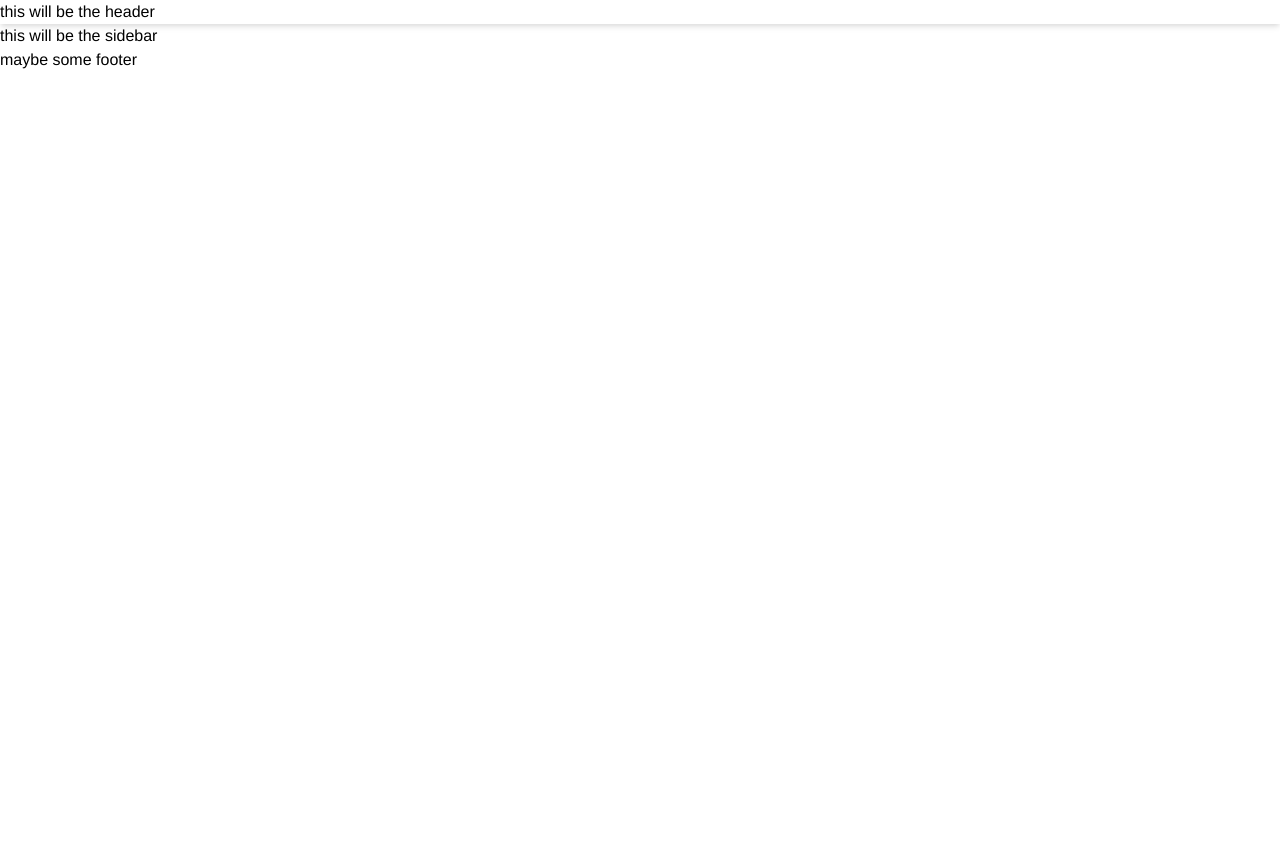
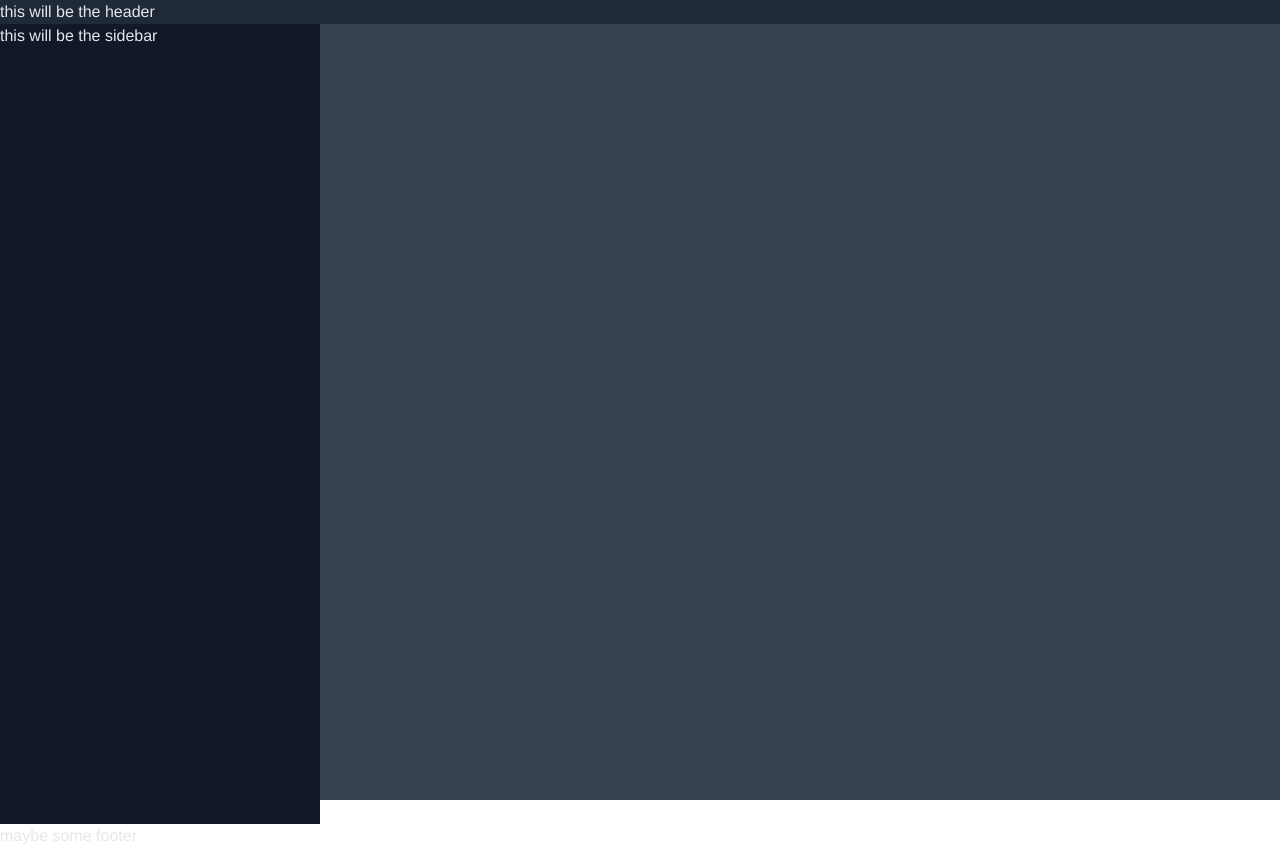
Before and after one commit to Der-Alex/vue-dashboard, a Vue app: page / in a window 1280 px wide. Before the commit the page ends 800 px from the top, so only its background shows below. Built offline with nearby package versions, Linux system fonts and the light colour scheme.

Commit message:
added some initial styling with tailwind

```diff
--- a/src/App.vue
+++ b/src/App.vue
@@ -1,14 +1,16 @@
 <script setup></script>
 
 <template>
-  <header class="shadow-md">
+  <div class="bg-gray-700 text-gray-200 h-screen w-screen">
+    <header class="bg-gray-800">
       <p>this will be the header</p>
     </header>
-  <aside>this will be the sidebar</aside>
+    <aside class="h-full w-3/12 bg-gray-900">this will be the sidebar</aside>
     <main>
       <router-view />
     </main>
     <footer>maybe some footer</footer>
+  </div>
 </template>
 
 <style lang="scss">
--- a/src/components/HelloWorld.vue
+++ b/src/components/HelloWorld.vue
@@ -1,11 +1,10 @@
 <script setup>
-import { ref } from 'vue'
+import { ref } from 'vue';
 
 defineProps({
-  msg: String
-})
-
-const count = ref(0)
+  msg: String,
+});
+const count = ref(0);
 </script>
 
 <template>
@@ -19,9 +18,7 @@ const count = ref(0)
   </p>
 
   <p>
-    <a href="https://vitejs.dev/guide/features.html" target="_blank">
-      Vite Documentation
-    </a>
+    <a href="https://vitejs.dev/guide/features.html" target="_blank"> Vite Documentation </a>
     |
     <a href="https://v3.vuejs.org/" target="_blank">Vue 3 Documentation</a>
   </p>
```
Lines whose indentation alone changed are shown as unchanged.
